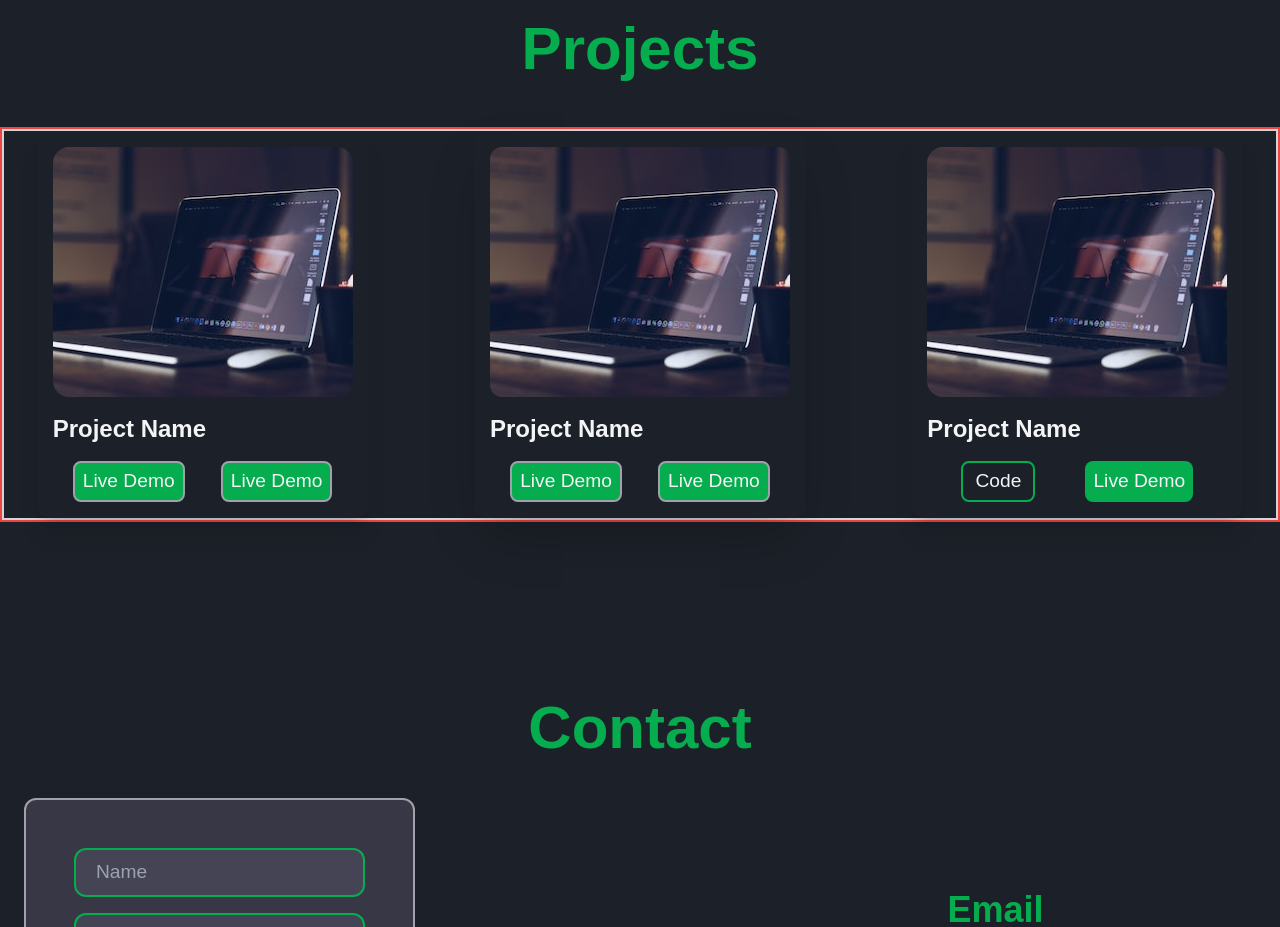
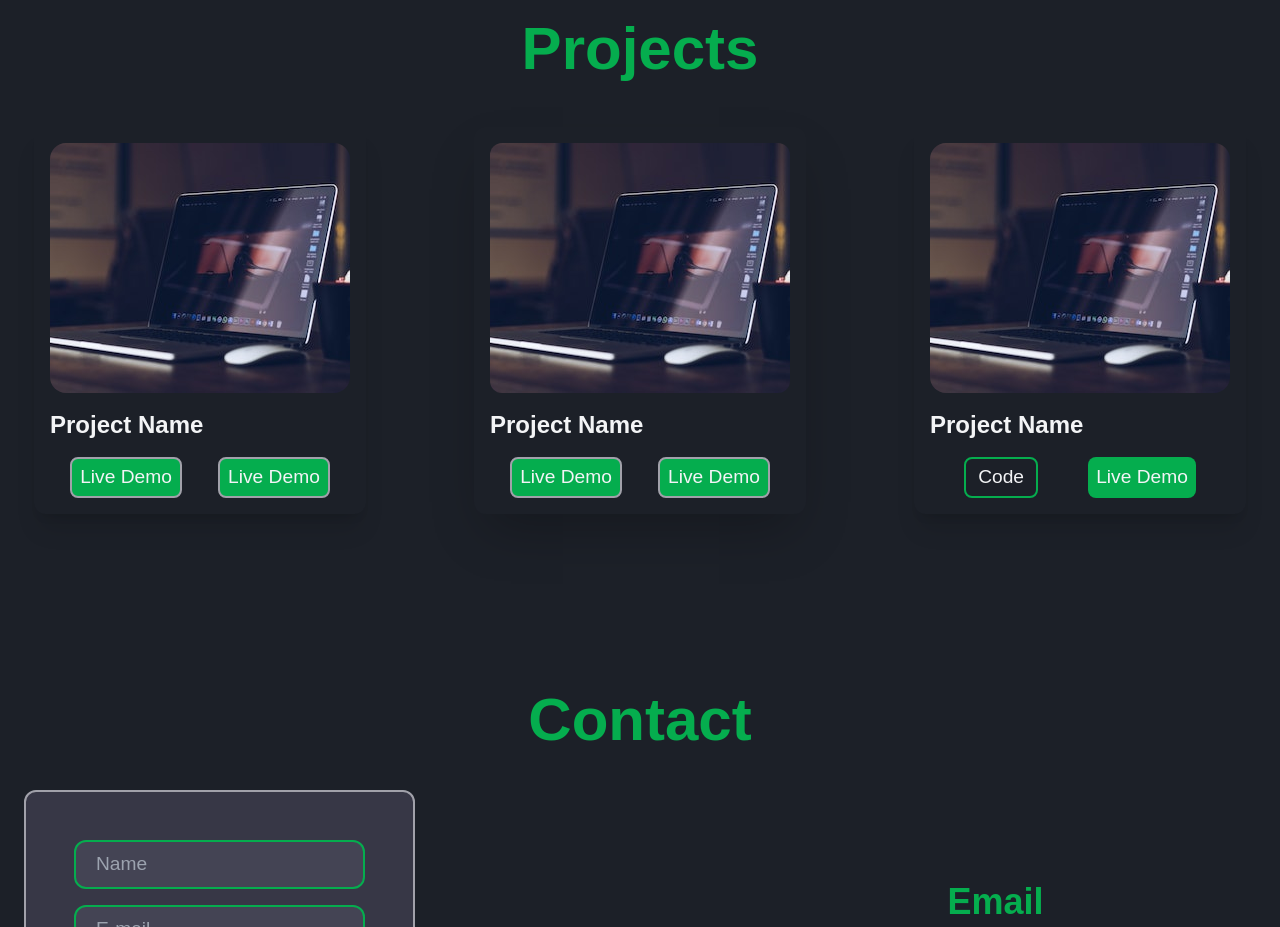
Before and after one commit to Phemmy-Dev/My-Portfolio-Website, a plain HTML site: page index.html in a window 1280 px wide. Shown: the part 2540-3467 px from the top of the page. Drawn offline with Linux system fonts and the light colour scheme.

Commit message:
Removed borders on HTML code

```diff
--- a/index.html
+++ b/index.html
@@ -209,9 +209,9 @@
       <h2 class="font-bold text-center text-6xl mb-12 text-femiGreen">Projects</h2>
 
 
-      <div class="w-full border-2 border-red-500">
+      <div class="w-full">
 
-        <div class="grid grid-flow-row grid-cols-1 md:grid-cols-2 lg:grid-cols-3 gap-10 content-center border-2 border-zinc-300">
+        <div class="grid grid-flow-row grid-cols-1 md:grid-cols-2 lg:grid-cols-3 gap-10 content-center">
 
           <div class="shadow-xl rounded-xl mx-auto px-4 py-4 pj-hov"> <!--Pj 1-->
 
```
